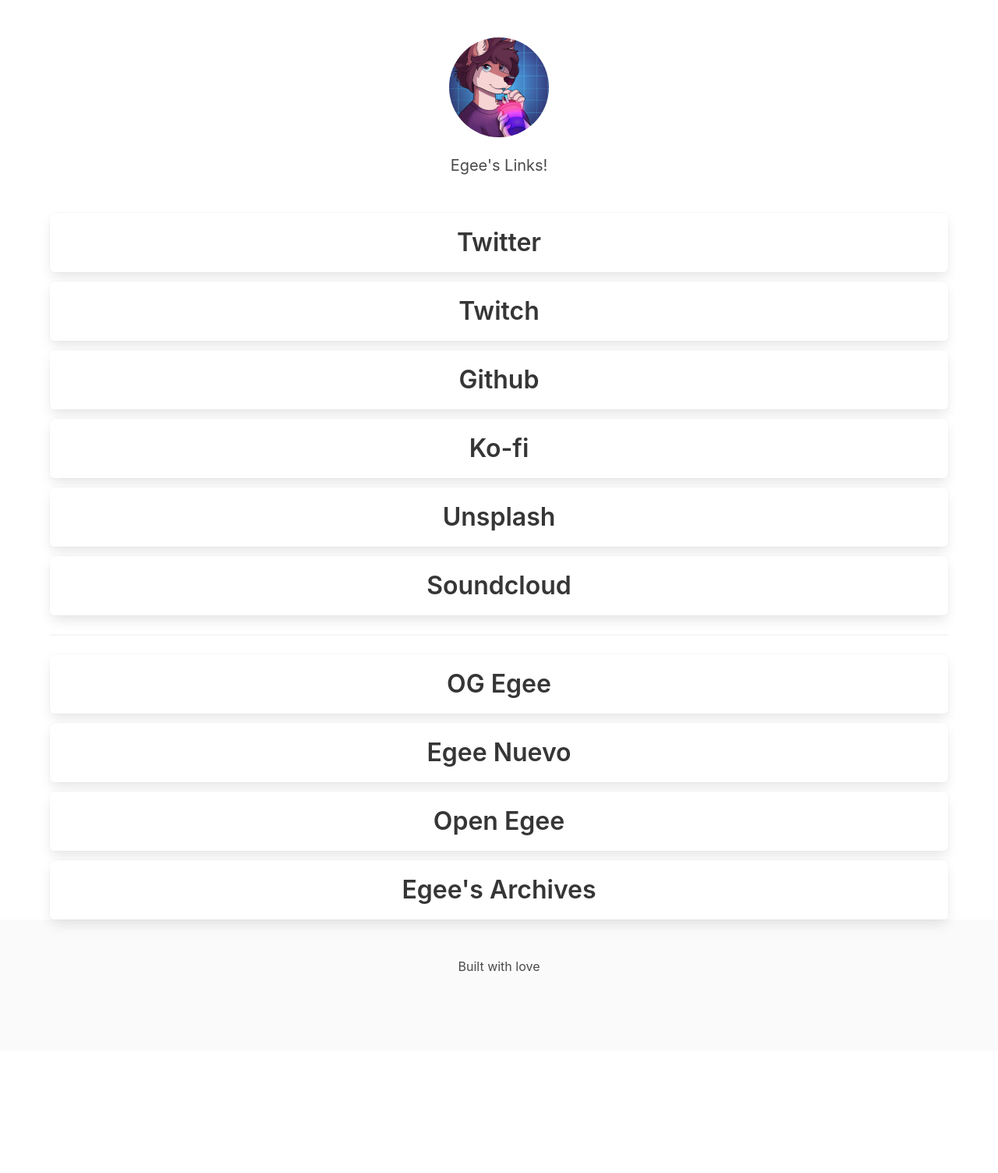
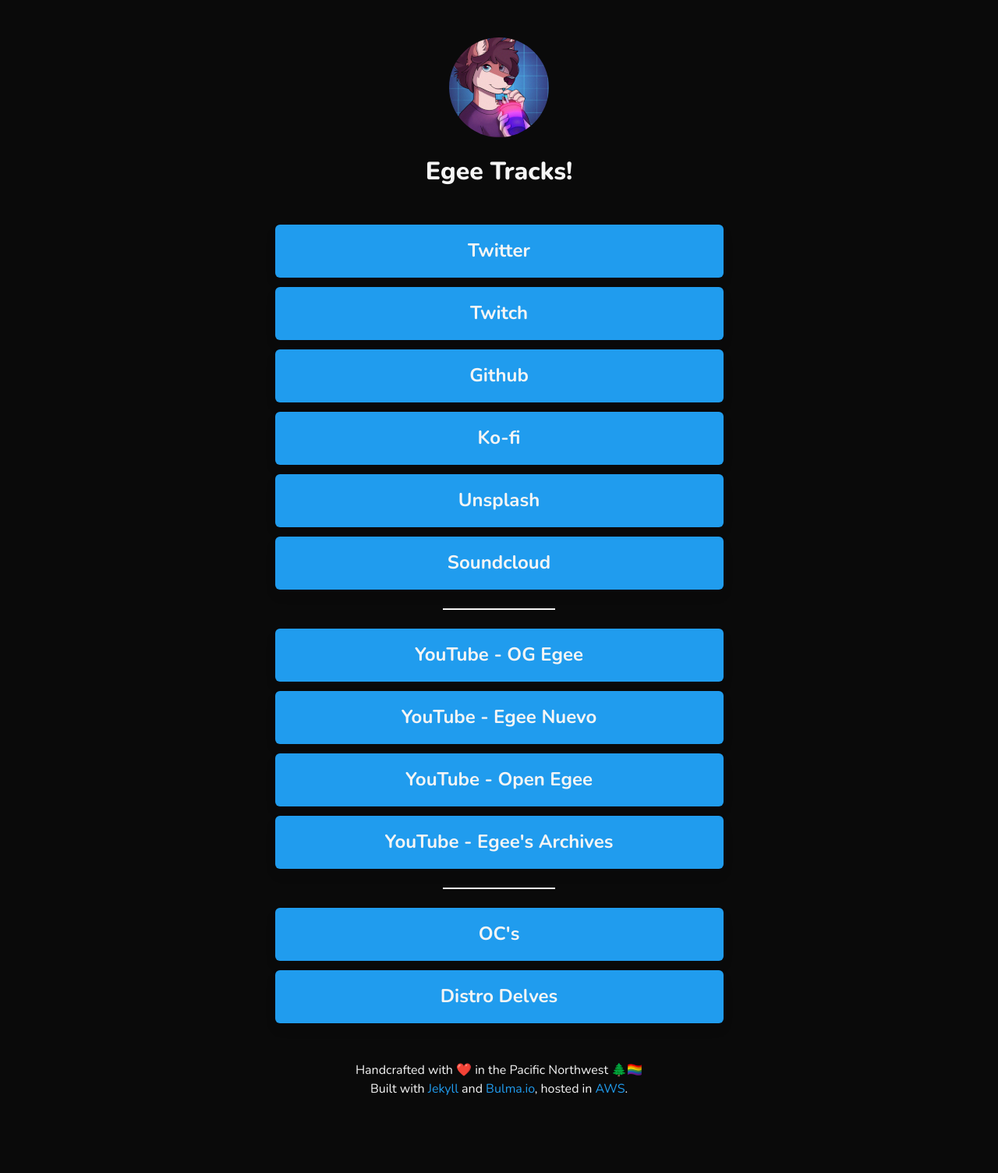
Before and after one commit to Egeeio/egee-xyz, a Jekyll site: the page built from src/index.html, in a window 1280 px wide. Shown: the whole page at 78% size. Built offline with Jekyll 4.4.1, drawn with Linux system fonts in a browser that asks for light colours; before the commit the page ends 1347 px from its top, so only the background shows below that.

Commit message:
Improvements

```diff
--- a/src/_config.yml
+++ b/src/_config.yml
@@ -27,17 +27,25 @@
 
 youtubes:
   - item:
-      name: OG Egee
+      name: YouTube - OG Egee
       url: "https://www.youtube.com/user/EtherealGaming1"
   - item:
-      name: Egee Nuevo
+      name: YouTube - Egee Nuevo
       url: "https://www.youtube.com/user/PanopticonMusic1"
   - item:
-      name: "Open Egee"
+      name: "YouTube - Open Egee"
       url: "https://www.youtube.com/channel/UCjaqCM6u1i78VNsoL_jW5lg"
   - item:
-      name: "Egee's Archives"
+      name: "YouTube - Egee's Archives"
       url: "https://www.youtube.com/channel/UCVE569aZRrsee3y4dvY3oGQ"
+
+internal:
+  - item:
+      name: OC's
+      url: /ocs
+  - item:
+      name: Distro Delves
+      url: /distrodelves
 
 author:
   name: Egee
--- a/src/_includes/footer.html
+++ b/src/_includes/footer.html
@@ -1,5 +1,10 @@
 <footer class="footer">
   <div class="container has-text-centered">
-    <p>Built with love</p>
+    <p>Handcrafted with ❤️ in the Pacific Northwest 🌲🏳️‍🌈</p>
+    <p>
+      Built with <a href="https://jekyllrb.com/docs/">Jekyll</a> and
+      <a href="https://bulma.io/documentation/">Bulma.io</a>, hosted in
+      <a href="https://aws.amazon.com/cloudfront/">AWS</a>.
+    </p>
   </div>
 </footer>
--- a/src/_layouts/default.html
+++ b/src/_layouts/default.html
@@ -2,7 +2,7 @@
 <html lang="en-us">
   {% include head.html %}
   <body>
-    <div class="container">{{ content }}</div>
+    <div class="container is-max-desktop is-tile-link">{{ content }}</div>
   </body>
   {% include footer.html %}
 </html>
--- a/src/index.html
+++ b/src/index.html
@@ -2,18 +2,6 @@
 layout: default
 title: Home
 ---
-
-<!-- <section class="hero">
-    <div class="hero-body">
-        <div class="container has-text-centered"></div>
-        <figure class="image is-128x128">
-            <img src="public/face.png">
-          </figure>
-        <p class="subtitle">
-        Egee Links!
-        </p>
-    </div>
-</section> -->
 
 <section class="hero">
   <div class="hero-body">
@@ -25,31 +13,49 @@
           </figure>
         </div>
       </div>
-      <p class="subtitle">Egee's Links!</p>
+      <p class="subtitle">Egee Tracks!</p>
     </div>
   </div>
 </section>
 
 {% for topic in site.topics %}
 <div class="container has-text-centered">
+  <a href="{{ topic.item.url }}">
     <div class="tile is-ancestor">
       <div class="tile is-parent">
-      <div class="tile is-child box">
-        <a class="title" href="{{ topic.item.link }}">{{ topic.item.name }}</a>
+        <div class="tile is-child box" href="{{ topic.item.url }}">
+          <span class="title">{{ topic.item.name }}</span>
         </div>
       </div>
     </div>
+  </a>
 </div>
 {% endfor %}
 <hr />
 {% for topic in site.youtubes %}
 <div class="container has-text-centered">
+  <a href="{{ topic.item.url }}">
     <div class="tile is-ancestor">
       <div class="tile is-parent">
-      <div class="tile is-child box">
-        <a class="title" href="{{ topic.item.link }}">{{ topic.item.name }}</a>
+        <div class="tile is-child box" href="{{ topic.item.url }}">
+          <span class="title">{{ topic.item.name }}</span>
         </div>
       </div>
     </div>
+  </a>
 </div>
 {% endfor %}
+<hr />
+{% for topic in site.internal %}
+<div class="container has-text-centered">
+  <a href="{{ topic.item.url }}">
+    <div class="tile is-ancestor">
+      <div class="tile is-parent">
+        <div class="tile is-child box" href="{{ topic.item.url }}">
+          <span class="title">{{ topic.item.name }}</span>
+        </div>
+      </div>
+    </div>
+  </a>
+</div>
+{% endfor %}
--- a/src/public/css/site.css
+++ /dev/null
@@ -1,35 +0,0 @@
-@import "https://cdn.jsdelivr.net/npm/bulma@0.9.2/css/bulma-rtl.min.css";
-
-html {
-  font-family: "Nunito", "Roboto", sans-serif;
-}
-
-/* .post-title {
-  font-weight: 800;
-}
-
-.post h3 {
-  font-family: "Lato";
-  font-style: italic;
-  font-weight: 900;
-}
-
-.sidebar-about h1 {
-  font-family: "Lato";
-  font-style: italic;
-  font-weight: 900;
-}
-
-h1 {
-  font-weight: 700;
-}
-
-.sidebar-sticky img {
-  max-width: 85%;
-}
-
-@media (max-width: 48em) {
-  .sidebar-sticky img {
-    max-width: 0%;
-  }
-} */
--- /dev/null
+++ b/src/public/css/site.scss
@@ -0,0 +1,86 @@
+---
+---
+
+@import "https://cdn.jsdelivr.net/npm/bulma@0.9.2/css/bulma-rtl.min.css";
+@import url("https://fonts.googleapis.com/css2?family=Nunito:wght@400;600;700;800;900&display=swap");
+
+$black: hsl(0, 0%, 14%);
+$blacker: hsl(0, 0%, 7%);
+$blackest: hsl(0, 0%, 4%);
+
+$dark: hsl(0, 0%, 21%);
+$white: hsl(0, 0%, 100%);
+$light: hsl(0, 0%, 96%);
+$grey: hsl(0, 0%, 86%);
+
+$blue: hsl(217, 71%, 53%);
+$cyan: hsl(204, 86%, 53%);
+$turquoise: hsl(171, 100%, 41%);
+
+html {
+  font-family: "Nunito", "Roboto", sans-serif;
+  background-color: $blackest;
+}
+
+p {
+  font-family: "Nunito", "Roboto", sans-serif;
+}
+
+span.title {
+  font-family: "Nunito", "Roboto", sans-serif;
+  font-size: 1.5rem;
+  font-weight: 700;
+  color: $light;
+}
+
+.footer {
+  background-color: $blackest;
+  color: $light;
+}
+
+// span {
+//   font-weight: 900;
+// }
+
+// a:link {
+//   text-decoration: underline;
+// }
+
+// a.title {
+//   font-size: 1.3rem;
+//   font-weight: 700;
+//   color: $light;
+// }
+
+p.subtitle {
+  font-size: 2rem;
+  font-weight: 800;
+  color: $light;
+}
+
+.is-tile-link {
+  max-width: 575px;
+}
+
+.tile.is-child {
+  background-color: $cyan;
+}
+
+.tile.is-child:hover {
+  background-color: darken($cyan, 12%);
+}
+
+a:hover {
+  color: $blue;
+}
+
+a {
+  font-family: "Nunito", "Roboto", sans-serif;
+  color: $cyan;
+}
+
+hr {
+  width: 25%;
+  margin-left: auto;
+  margin-right: auto;
+}
```
Lines whose indentation alone changed are shown as unchanged.
